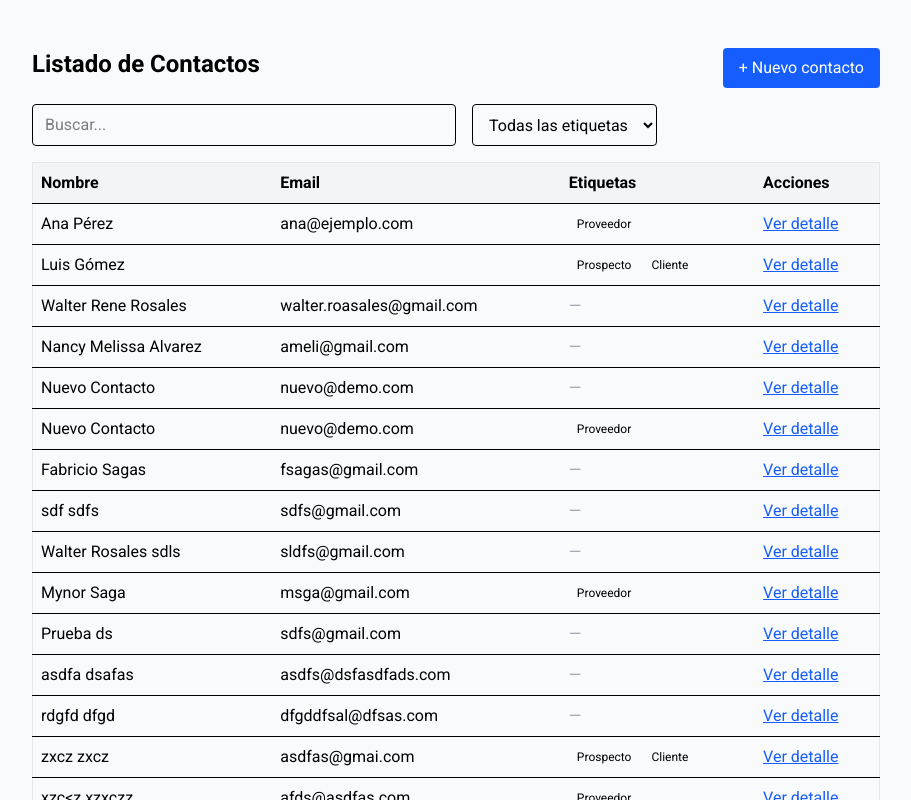
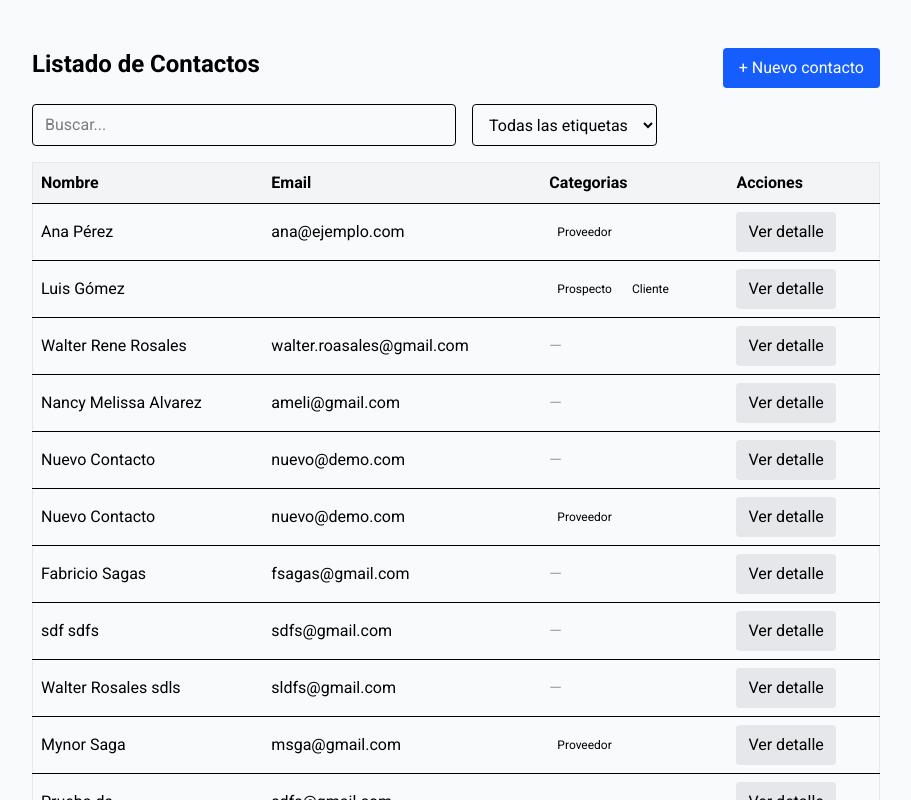
Before and after one commit to wallas2022/contactos-frontend, a React (Vite) app: page / in a window 1280 px wide. Shown: the top 800 px of the page, without its empty margins (184-1095 px from the left). Built offline with nearby package versions, Linux system fonts and the light colour scheme; data requests are answered from the project's data file; the HTML template or start-up script is replaced by a standard one.

Commit message:
agrego boton detalle

```diff
--- a/src/components/ContactList.tsx
+++ b/src/components/ContactList.tsx
@@ -119,7 +119,7 @@ export default function ContactList({ onSelect }: Props) {
           <tr>
             <th className="p-2 text-left">Nombre</th>
             <th className="p-2 text-left">Email</th>
-            <th className="p-2 text-left">Etiquetas</th>
+            <th className="p-2 text-left">Categorias</th>
             <th className="p-2 text-left">Acciones</th>
           </tr>
         </thead>
@@ -149,7 +149,7 @@ export default function ContactList({ onSelect }: Props) {
               </td>
               <td className="p-2">
                 <button
-                  className="text-blue-600 underline"
+                  className="text-black-600 px-3 py-2 bg-gray-200 rounded hover:bg-green-100"
                   onClick={() => onSelect(c)}
                 >
                   Ver detalle
```
